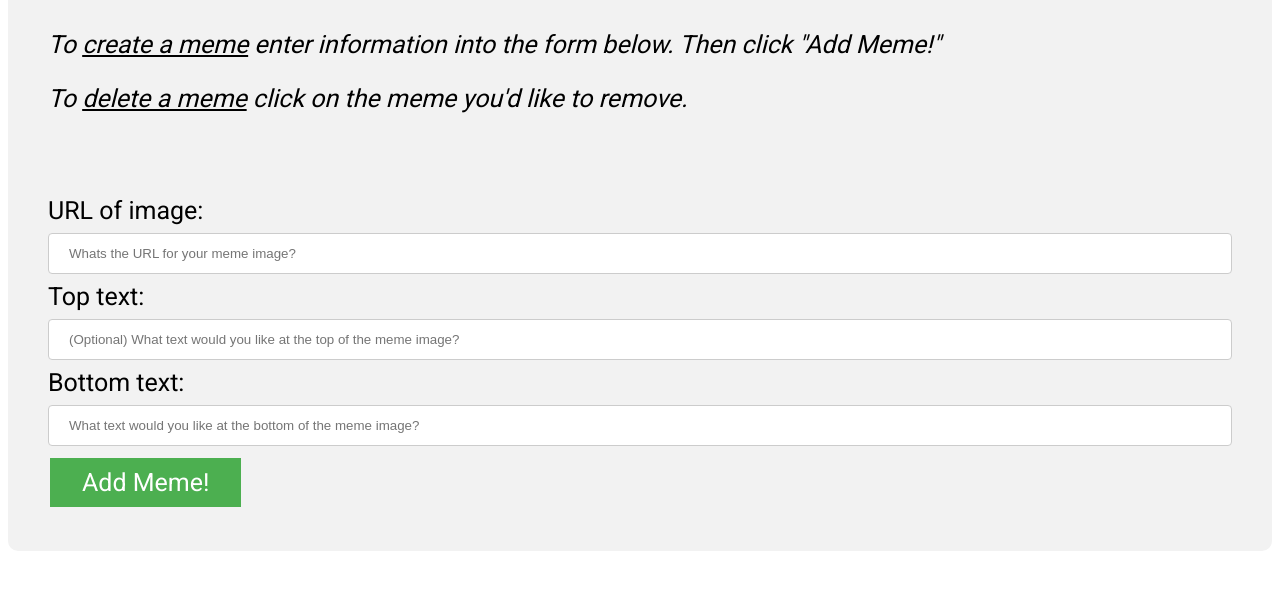
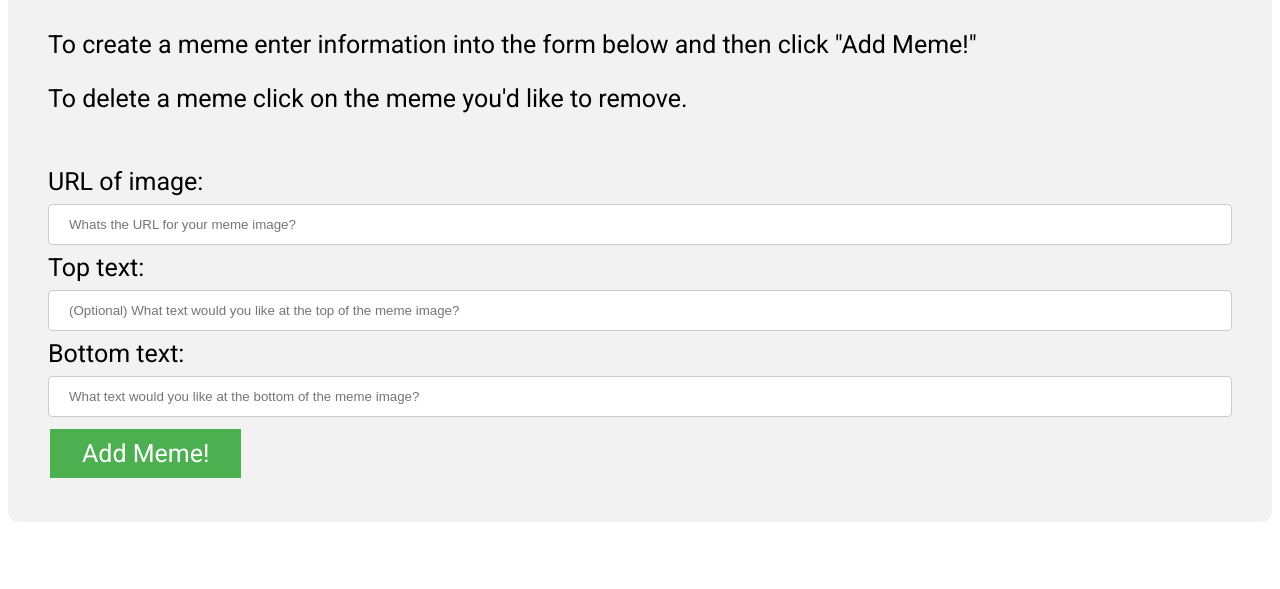
Before and after one commit to joanne-wu-hoo/joanne-wu-hoo.github.io, a plain HTML site: page meme-generator/index.html in a window 1280 px wide. Shown: the part 143-732 px from the top of the page. Drawn offline with Linux system fonts and the light colour scheme.

Commit message:
change some styling, fix name of meme_container in css

```diff
--- a/meme-generator/css/style.css
+++ b/meme-generator/css/style.css
@@ -8,9 +8,6 @@ h1{
     text-align: center;
 }
 
-p {
-    font-style: italic;
-}
 /* Input Form */
 
 input[type=text], select {
@@ -59,7 +56,7 @@ button:hover{
 
 /* Meme Div Container */
 
-#meme-container{
+#meme_container{
     padding: 40px;
 }
 
--- a/meme-generator/index.html
+++ b/meme-generator/index.html
@@ -13,9 +13,9 @@
     <!-- Input Form Div-->
     <div id="input_form">
         <h1>Meme Generator</h1>
-        <p>To <u>create a meme</u> enter information into the form below. Then click "Add Meme!"</p>
-        <p>To <u>delete a meme</u> click on the meme you'd like to remove.</p>
-        <br><br>
+        <p>To create a meme enter information into the form below and then click "Add Meme!"</p>
+        <p>To delete a meme click on the meme you'd like to remove.</p>
+        <br>
         <!-- User Input Form -->
         <form name="meme_input">
             URL of image:<br>
```
